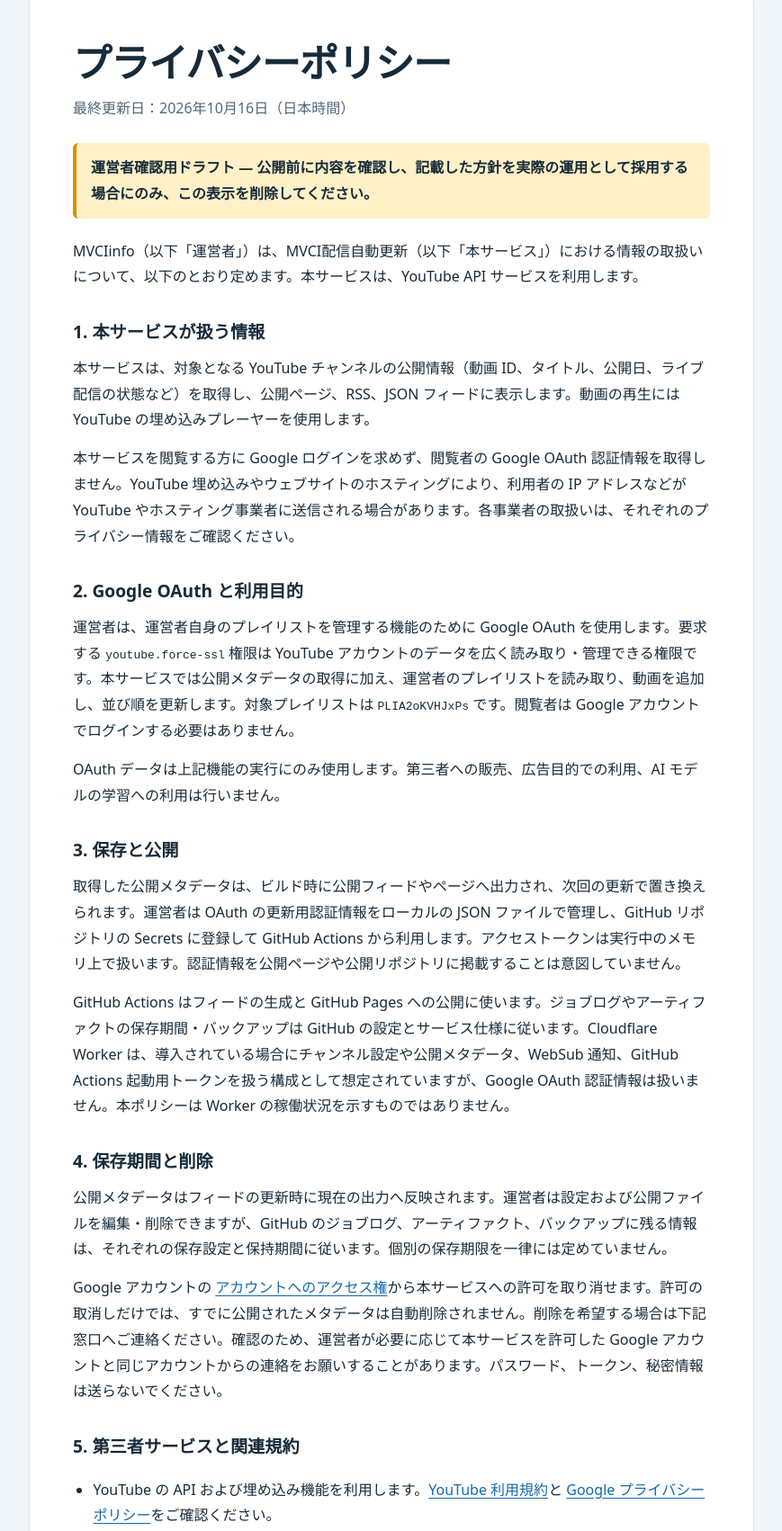
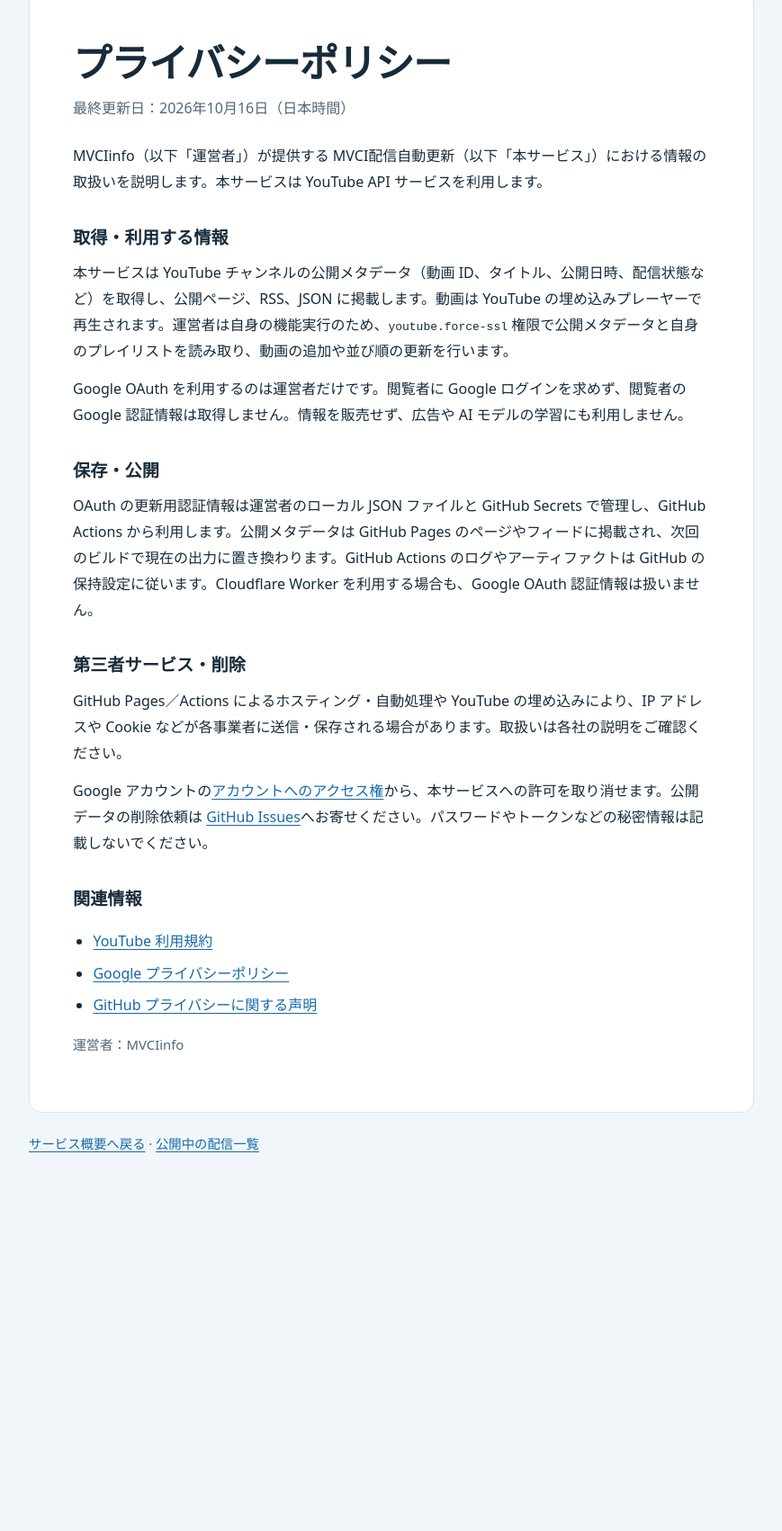
Before and after one commit to MVCIinfo/mvci-live-feed, a plain HTML site: page public/oauth/privacy.html in a window 1280 px wide. Shown: the part 133-1835 px from the top of the page at 90% size, without its empty margins (205-1074 px from the left). After the commit the page ends 1478 px from the top, so only its background shows below. Drawn offline with Linux system fonts and the light colour scheme.

Commit message:
Simplify and finalize OAuth privacy policy
Updated privacy policy content and removed draft notice.

```diff
--- a/public/oauth/privacy.html
+++ b/public/oauth/privacy.html
@@ -6,10 +6,10 @@
   <meta name="description" content="MVCI配信自動更新 のプライバシーポリシー。">
   <title>プライバシーポリシー — MVCI配信自動更新</title>
   <style>
-    :root{color-scheme:light;--ink:#172b3a;--muted:#526779;--blue:#1769aa;--line:#d9e3eb;--paper:#fff;--wash:#f1f6fa;--amber:#fff0c7}
+    :root{color-scheme:light;--ink:#172b3a;--muted:#526779;--blue:#1769aa;--line:#d9e3eb;--paper:#fff;--wash:#f1f6fa}
     *{box-sizing:border-box}body{margin:0;background:var(--wash);color:var(--ink);font-family:system-ui,-apple-system,"Segoe UI",sans-serif;line-height:1.8}a{color:var(--blue);text-underline-offset:.2em}a:focus-visible{outline:3px solid #f1a93b;outline-offset:3px}
     .wrap{max-width:850px;margin:auto;padding:28px 22px 60px}header{display:flex;justify-content:space-between;gap:18px;align-items:center;padding:10px 0 22px;border-bottom:1px solid var(--line)}.brand{font-weight:750;color:var(--ink);text-decoration:none}.nav{display:flex;gap:18px;flex-wrap:wrap;font-size:.93rem}
-    main{background:var(--paper);border:1px solid var(--line);border-radius:14px;padding:clamp(22px,5vw,48px);margin-top:32px}h1{font-size:clamp(1.9rem,5vw,2.7rem);line-height:1.25;margin:.3rem 0 .6rem;letter-spacing:-.025em}.date{color:var(--muted);margin:0 0 24px}.draft{border-left:4px solid #d59000;background:var(--amber);padding:13px 16px;border-radius:6px;font-weight:700;margin:22px 0}h2{font-size:1.2rem;margin:30px 0 8px}p{margin:8px 0 14px}ul{padding-left:1.4rem}li{margin:.4rem 0}.small{color:var(--muted);font-size:.93rem}footer{padding-top:22px;color:var(--muted);font-size:.9rem}
+    main{background:var(--paper);border:1px solid var(--line);border-radius:14px;padding:clamp(22px,5vw,48px);margin-top:32px}h1{font-size:clamp(1.9rem,5vw,2.7rem);line-height:1.25;margin:.3rem 0 .6rem;letter-spacing:-.025em}.date{color:var(--muted);margin:0 0 24px}h2{font-size:1.2rem;margin:30px 0 8px}p{margin:8px 0 14px}ul{padding-left:1.4rem}li{margin:.4rem 0}.small{color:var(--muted);font-size:.93rem}footer{padding-top:22px;color:var(--muted);font-size:.9rem}
     @media(max-width:640px){.wrap{padding:18px 14px 42px}header{align-items:flex-start;flex-direction:column}main{margin-top:20px}}
   </style>
 </head>
@@ -19,34 +19,25 @@
     <main>
       <h1>プライバシーポリシー</h1>
       <p class="date">最終更新日：2026年10月16日（日本時間）</p>
-      <p class="draft">運営者確認用ドラフト — 公開前に内容を確認し、記載した方針を実際の運用として採用する場合にのみ、この表示を削除してください。</p>
+      <p>MVCIinfo（以下「運営者」）が提供する MVCI配信自動更新（以下「本サービス」）における情報の取扱いを説明します。本サービスは YouTube API サービスを利用します。</p>
 
-      <p>MVCIinfo（以下「運営者」）は、MVCI配信自動更新（以下「本サービス」）における情報の取扱いについて、以下のとおり定めます。本サービスは、YouTube API サービスを利用します。</p>
+      <h2>取得・利用する情報</h2>
+      <p>本サービスは YouTube チャンネルの公開メタデータ（動画 ID、タイトル、公開日時、配信状態など）を取得し、公開ページ、RSS、JSON に掲載します。動画は YouTube の埋め込みプレーヤーで再生されます。運営者は自身の機能実行のため、<code>youtube.force-ssl</code> 権限で公開メタデータと自身のプレイリストを読み取り、動画の追加や並び順の更新を行います。</p>
+      <p>Google OAuth を利用するのは運営者だけです。閲覧者に Google ログインを求めず、閲覧者の Google 認証情報は取得しません。情報を販売せず、広告や AI モデルの学習にも利用しません。</p>
 
-      <h2>1. 本サービスが扱う情報</h2>
-      <p>本サービスは、対象となる YouTube チャンネルの公開情報（動画 ID、タイトル、公開日、ライブ配信の状態など）を取得し、公開ページ、RSS、JSON フィードに表示します。動画の再生には YouTube の埋め込みプレーヤーを使用します。</p>
-      <p>本サービスを閲覧する方に Google ログインを求めず、閲覧者の Google OAuth 認証情報を取得しません。YouTube 埋め込みやウェブサイトのホスティングにより、利用者の IP アドレスなどが YouTube やホスティング事業者に送信される場合があります。各事業者の取扱いは、それぞれのプライバシー情報をご確認ください。</p>
+      <h2>保存・公開</h2>
+      <p>OAuth の更新用認証情報は運営者のローカル JSON ファイルと GitHub Secrets で管理し、GitHub Actions から利用します。公開メタデータは GitHub Pages のページやフィードに掲載され、次回のビルドで現在の出力に置き換わります。GitHub Actions のログやアーティファクトは GitHub の保持設定に従います。Cloudflare Worker を利用する場合も、Google OAuth 認証情報は扱いません。</p>
 
-      <h2>2. Google OAuth と利用目的</h2>
-      <p>運営者は、運営者自身のプレイリストを管理する機能のために Google OAuth を使用します。要求する <code>youtube.force-ssl</code> 権限は YouTube アカウントのデータを広く読み取り・管理できる権限です。本サービスでは公開メタデータの取得に加え、運営者のプレイリストを読み取り、動画を追加し、並び順を更新します。対象プレイリストは <code>PLIA2oKVHJxPs</code> です。閲覧者は Google アカウントでログインする必要はありません。</p>
-      <p>OAuth データは上記機能の実行にのみ使用します。第三者への販売、広告目的での利用、AI モデルの学習への利用は行いません。</p>
+      <h2>第三者サービス・削除</h2>
+      <p>GitHub Pages／Actions によるホスティング・自動処理や YouTube の埋め込みにより、IP アドレスや Cookie などが各事業者に送信・保存される場合があります。取扱いは各社の説明をご確認ください。</p>
+      <p>Google アカウントの<a href="https://myaccount.google.com/permissions">アカウントへのアクセス権</a>から、本サービスへの許可を取り消せます。公開データの削除依頼は <a href="https://github.com/MVCIinfo/mvci-live-feed/issues">GitHub Issues</a>へお寄せください。パスワードやトークンなどの秘密情報は記載しないでください。</p>
 
-      <h2>3. 保存と公開</h2>
-      <p>取得した公開メタデータは、ビルド時に公開フィードやページへ出力され、次回の更新で置き換えられます。運営者は OAuth の更新用認証情報をローカルの JSON ファイルで管理し、GitHub リポジトリの Secrets に登録して GitHub Actions から利用します。アクセストークンは実行中のメモリ上で扱います。認証情報を公開ページや公開リポジトリに掲載することは意図していません。</p>
-      <p>GitHub Actions はフィードの生成と GitHub Pages への公開に使います。ジョブログやアーティファクトの保存期間・バックアップは GitHub の設定とサービス仕様に従います。Cloudflare Worker は、導入されている場合にチャンネル設定や公開メタデータ、WebSub 通知、GitHub Actions 起動用トークンを扱う構成として想定されていますが、Google OAuth 認証情報は扱いません。本ポリシーは Worker の稼働状況を示すものではありません。</p>
-
-      <h2>4. 保存期間と削除</h2>
-      <p>公開メタデータはフィードの更新時に現在の出力へ反映されます。運営者は設定および公開ファイルを編集・削除できますが、GitHub のジョブログ、アーティファクト、バックアップに残る情報は、それぞれの保存設定と保持期間に従います。個別の保存期限を一律には定めていません。</p>
-      <p>Google アカウントの <a href="https://myaccount.google.com/permissions">アカウントへのアクセス権</a>から本サービスへの許可を取り消せます。許可の取消しだけでは、すでに公開されたメタデータは自動削除されません。削除を希望する場合は下記窓口へご連絡ください。確認のため、運営者が必要に応じて本サービスを許可した Google アカウントと同じアカウントからの連絡をお願いすることがあります。パスワード、トークン、秘密情報は送らないでください。</p>
-
-      <h2>5. 第三者サービスと関連規約</h2>
+      <h2>関連情報</h2>
       <ul>
-        <li>YouTube の API および埋め込み機能を利用します。<a href="https://www.youtube.com/t/terms">YouTube 利用規約</a>と <a href="https://policies.google.com/privacy">Google プライバシーポリシー</a>をご確認ください。</li>
-        <li>ページとフィードのホスティング、および自動ビルドに GitHub Pages と GitHub Actions を利用します。<a href="https://docs.github.com/en/site-policy/privacy-policies/github-general-privacy-statement">GitHub プライバシーに関する声明</a>をご確認ください。</li>
+        <li><a href="https://www.youtube.com/t/terms">YouTube 利用規約</a></li>
+        <li><a href="https://policies.google.com/privacy">Google プライバシーポリシー</a></li>
+        <li><a href="https://docs.github.com/en/site-policy/privacy-policies/github-general-privacy-statement">GitHub プライバシーに関する声明</a></li>
       </ul>
-
-      <h2>6. お問い合わせ</h2>
-      <p>本ポリシーや公開情報の削除に関する連絡先は <a href="https://github.com/MVCIinfo/mvci-live-feed/issues">MVCIinfo/mvci-live-feed の GitHub Issues</a>です。連絡時に、パスワードや OAuth トークンなどの秘密情報を記載しないでください。</p>
       <p class="small">運営者：MVCIinfo</p>
     </main>
     <footer><a href="./">サービス概要へ戻る</a> · <a href="https://mvciinfo.github.io/mvci-live-feed/">公開中の配信一覧</a></footer>
```
